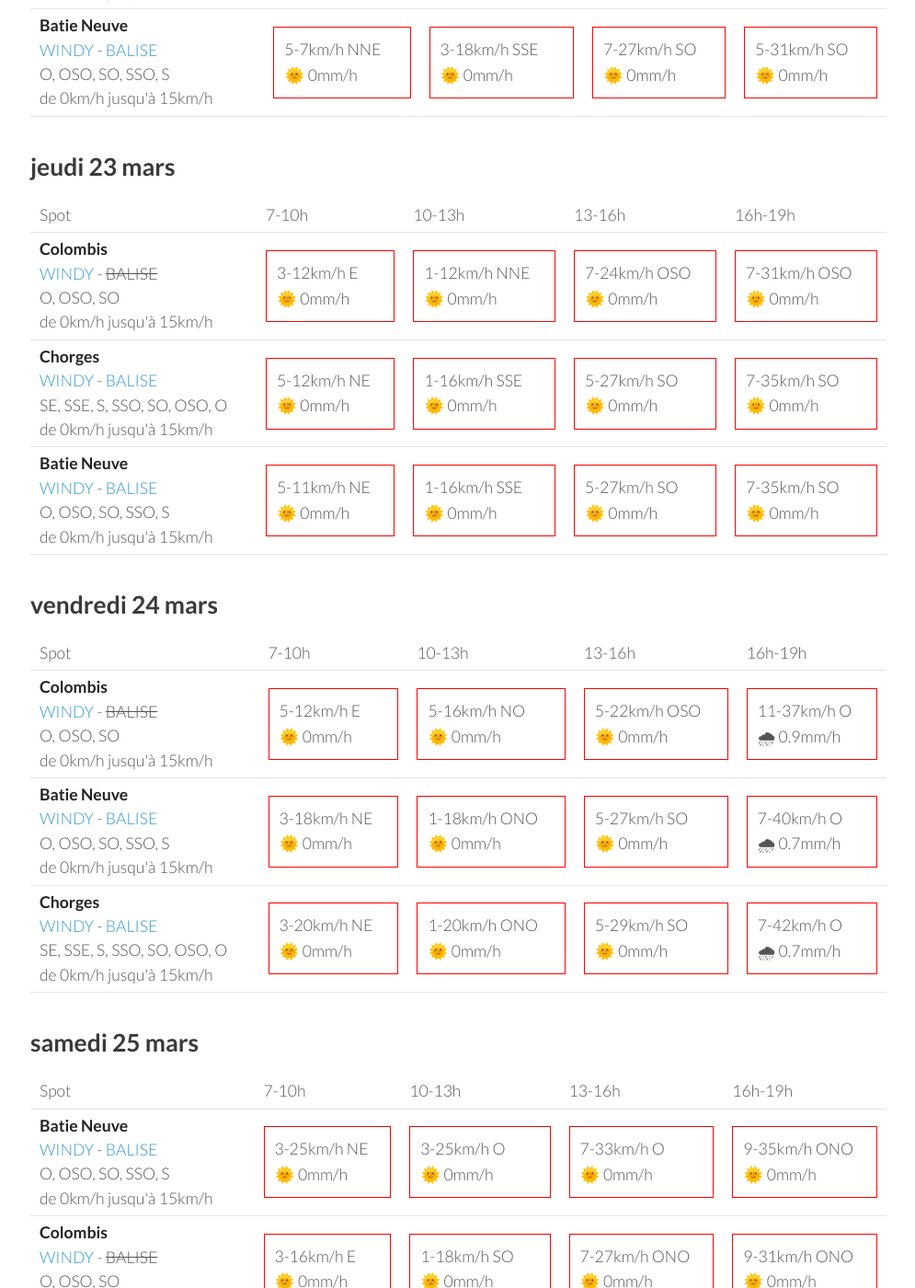
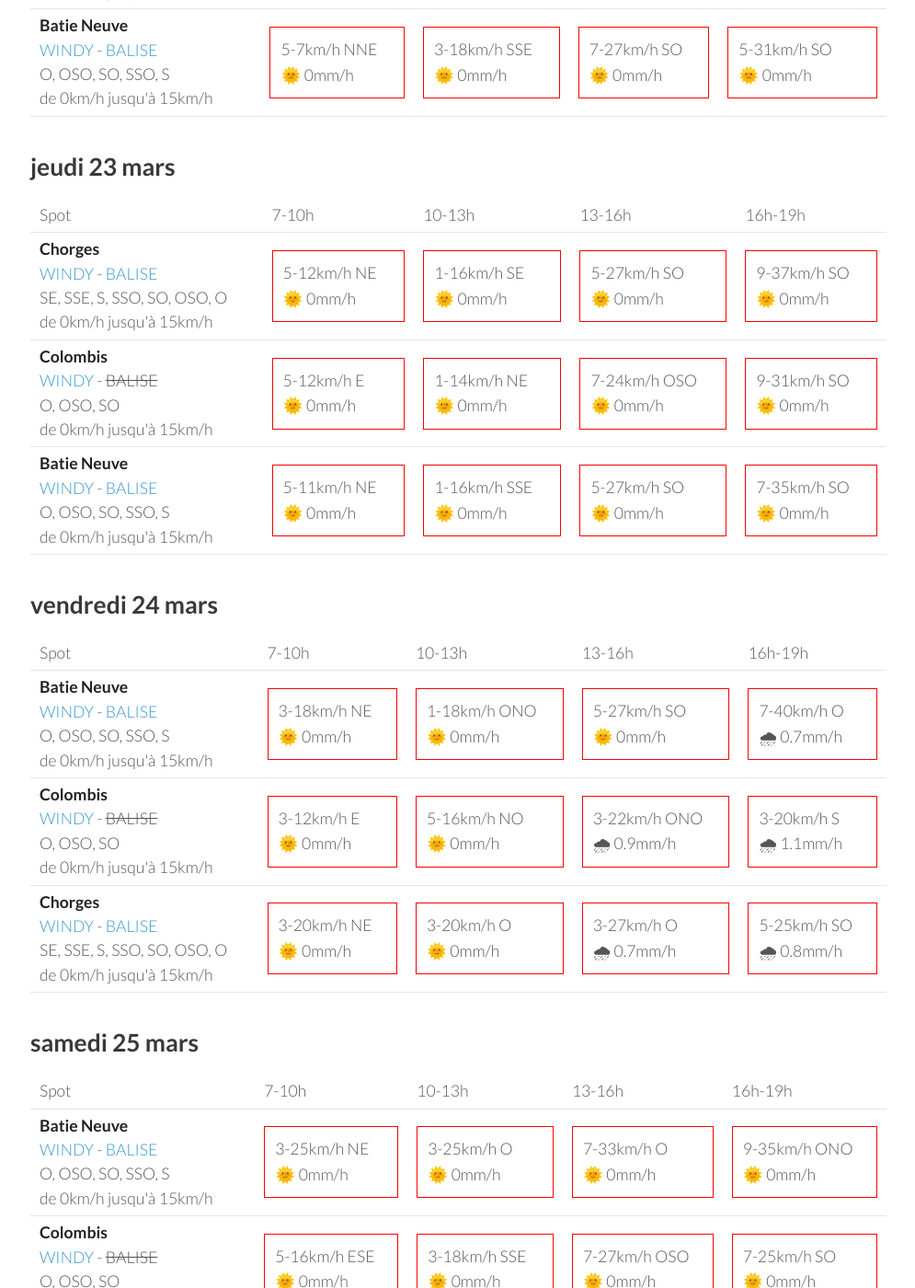
Before and after one commit to parapente-dans-le-nord/parapente-dans-le-nord.github.io, a Jekyll site: the page built from saint_andre.markdown, in a window 1280 px wide and 1400 px high, scrolled down 1542 px. Shown: the whole window at 92% size, without its empty margins (25-1020 px from the left). Built offline with Jekyll 4.4.1, drawn with Linux system fonts in a browser that asks for light colours; some of the changed text lies outside the part shown.

Commit message:
update index.markdown

```diff
--- a/saint_andre.markdown
+++ b/saint_andre.markdown
@@ -114,9 +114,9 @@ page mise à jour le lundi 20 mars 19:36
         <td><strong>Colombis</strong><br><a href="https://windy.com/44.494/6.216?44.559,6.262,10">WINDY</a> - <span class="no-balise"> BALISE </span><br> <span class="vent-favorable">O, OSO, SO</span><br><span class="force-vent">de 0km/h jusqu'à 15km/h</span> </td>
 
             <td><div class="not-flyable"><p>5-7km/h NNE</p><p>🌞 0mm/h</p></div></td>
-            <td><div class="not-flyable"><p>3-14km/h ENE</p><p>🌞 0mm/h</p></div></td>
-            <td><div class="not-flyable"><p>7-25km/h O</p><p>🌞 0mm/h</p></div></td>
-            <td><div class="not-flyable"><p>7-25km/h O</p><p>🌞 0mm/h</p></div></td>
+            <td><div class="not-flyable"><p>3-14km/h NE</p><p>🌞 0mm/h</p></div></td>
+            <td><div class="not-flyable"><p>7-27km/h O</p><p>🌞 0mm/h</p></div></td>
+            <td><div class="not-flyable"><p>5-27km/h ONO</p><p>🌞 0mm/h</p></div></td>
 
 
     </tr>
@@ -125,8 +125,8 @@ page mise à jour le lundi 20 mars 19:36
 
             <td><div class="not-flyable"><p>5-7km/h NNE</p><p>🌞 0mm/h</p></div></td>
             <td><div class="not-flyable"><p>3-18km/h SE</p><p>🌞 0mm/h</p></div></td>
-            <td><div class="not-flyable"><p>5-27km/h SO</p><p>🌞 0mm/h</p></div></td>
-            <td><div class="not-flyable"><p>5-29km/h SO</p><p>🌞 0mm/h</p></div></td>
+            <td><div class="not-flyable"><p>7-29km/h SO</p><p>🌞 0mm/h</p></div></td>
+            <td><div class="not-flyable"><p>3-29km/h SO</p><p>🌞 0mm/h</p></div></td>
 
 
     </tr>
@@ -157,22 +157,22 @@ page mise à jour le lundi 20 mars 19:36
       <td>16h-19h</td>
     </tr>
 <tr>
-        <td><strong>Colombis</strong><br><a href="https://windy.com/44.494/6.216?44.559,6.262,10">WINDY</a> - <span class="no-balise"> BALISE </span><br> <span class="vent-favorable">O, OSO, SO</span><br><span class="force-vent">de 0km/h jusqu'à 15km/h</span> </td>
+        <td><strong>Chorges</strong><br><a href="https://windy.com/44.578/6.280?44.559,6.262,10">WINDY</a> - <span class=""><a href="https://www.openwindmap.org/PP554">BALISE</a> </span><br> <span class="vent-favorable">SE, SSE, S, SSO, SO, OSO, O</span><br><span class="force-vent">de 0km/h jusqu'à 15km/h</span> </td>
 
-            <td><div class="not-flyable"><p>3-12km/h E</p><p>🌞 0mm/h</p></div></td>
-            <td><div class="not-flyable"><p>1-12km/h NNE</p><p>🌞 0mm/h</p></div></td>
-            <td><div class="not-flyable"><p>7-24km/h OSO</p><p>🌞 0mm/h</p></div></td>
-            <td><div class="not-flyable"><p>7-31km/h OSO</p><p>🌞 0mm/h</p></div></td>
+            <td><div class="not-flyable"><p>5-12km/h NE</p><p>🌞 0mm/h</p></div></td>
+            <td><div class="not-flyable"><p>1-16km/h SE</p><p>🌞 0mm/h</p></div></td>
+            <td><div class="not-flyable"><p>5-27km/h SO</p><p>🌞 0mm/h</p></div></td>
+            <td><div class="not-flyable"><p>9-37km/h SO</p><p>🌞 0mm/h</p></div></td>
 
 
     </tr>
 <tr>
-        <td><strong>Chorges</strong><br><a href="https://windy.com/44.578/6.280?44.559,6.262,10">WINDY</a> - <span class=""><a href="https://www.openwindmap.org/PP554">BALISE</a> </span><br> <span class="vent-favorable">SE, SSE, S, SSO, SO, OSO, O</span><br><span class="force-vent">de 0km/h jusqu'à 15km/h</span> </td>
+        <td><strong>Colombis</strong><br><a href="https://windy.com/44.494/6.216?44.559,6.262,10">WINDY</a> - <span class="no-balise"> BALISE </span><br> <span class="vent-favorable">O, OSO, SO</span><br><span class="force-vent">de 0km/h jusqu'à 15km/h</span> </td>
 
-            <td><div class="not-flyable"><p>5-12km/h NE</p><p>🌞 0mm/h</p></div></td>
-            <td><div class="not-flyable"><p>1-16km/h SSE</p><p>🌞 0mm/h</p></div></td>
-            <td><div class="not-flyable"><p>5-27km/h SO</p><p>🌞 0mm/h</p></div></td>
-            <td><div class="not-flyable"><p>7-35km/h SO</p><p>🌞 0mm/h</p></div></td>
+            <td><div class="not-flyable"><p>5-12km/h E</p><p>🌞 0mm/h</p></div></td>
+            <td><div class="not-flyable"><p>1-14km/h NE</p><p>🌞 0mm/h</p></div></td>
+            <td><div class="not-flyable"><p>7-24km/h OSO</p><p>🌞 0mm/h</p></div></td>
+            <td><div class="not-flyable"><p>9-31km/h SO</p><p>🌞 0mm/h</p></div></td>
 
 
     </tr>
@@ -203,16 +203,6 @@ page mise à jour le lundi 20 mars 19:36
       <td>16h-19h</td>
     </tr>
 <tr>
-        <td><strong>Colombis</strong><br><a href="https://windy.com/44.494/6.216?44.559,6.262,10">WINDY</a> - <span class="no-balise"> BALISE </span><br> <span class="vent-favorable">O, OSO, SO</span><br><span class="force-vent">de 0km/h jusqu'à 15km/h</span> </td>
-
-            <td><div class="not-flyable"><p>5-12km/h E</p><p>🌞 0mm/h</p></div></td>
-            <td><div class="not-flyable"><p>5-16km/h NO</p><p>🌞 0mm/h</p></div></td>
-            <td><div class="not-flyable"><p>5-22km/h OSO</p><p>🌞 0mm/h</p></div></td>
-            <td><div class="not-flyable"><p>11-37km/h O</p><p>🌧 0.9mm/h</p></div></td>
-
-
-    </tr>
-<tr>
         <td><strong>Batie Neuve</strong><br><a href="https://windy.com/44.584/6.236?44.559,6.262,10,m:eTtagly">WINDY</a> - <span class=""><a href="https://www.openwindmap.org/PP554">BALISE</a> </span><br> <span class="vent-favorable">O, OSO, SO, SSO, S</span><br><span class="force-vent">de 0km/h jusqu'à 15km/h</span> </td>
 
             <td><div class="not-flyable"><p>3-18km/h NE</p><p>🌞 0mm/h</p></div></td>
@@ -223,12 +213,22 @@ page mise à jour le lundi 20 mars 19:36
 
     </tr>
 <tr>
+        <td><strong>Colombis</strong><br><a href="https://windy.com/44.494/6.216?44.559,6.262,10">WINDY</a> - <span class="no-balise"> BALISE </span><br> <span class="vent-favorable">O, OSO, SO</span><br><span class="force-vent">de 0km/h jusqu'à 15km/h</span> </td>
+
+            <td><div class="not-flyable"><p>3-12km/h E</p><p>🌞 0mm/h</p></div></td>
+            <td><div class="not-flyable"><p>5-16km/h NO</p><p>🌞 0mm/h</p></div></td>
+            <td><div class="not-flyable"><p>3-22km/h ONO</p><p>🌧 0.9mm/h</p></div></td>
+            <td><div class="not-flyable"><p>3-20km/h S</p><p>🌧 1.1mm/h</p></div></td>
+
+
+    </tr>
+<tr>
         <td><strong>Chorges</strong><br><a href="https://windy.com/44.578/6.280?44.559,6.262,10">WINDY</a> - <span class=""><a href="https://www.openwindmap.org/PP554">BALISE</a> </span><br> <span class="vent-favorable">SE, SSE, S, SSO, SO, OSO, O</span><br><span class="force-vent">de 0km/h jusqu'à 15km/h</span> </td>
 
             <td><div class="not-flyable"><p>3-20km/h NE</p><p>🌞 0mm/h</p></div></td>
-            <td><div class="not-flyable"><p>1-20km/h ONO</p><p>🌞 0mm/h</p></div></td>
-            <td><div class="not-flyable"><p>5-29km/h SO</p><p>🌞 0mm/h</p></div></td>
-            <td><div class="not-flyable"><p>7-42km/h O</p><p>🌧 0.7mm/h</p></div></td>
+            <td><div class="not-flyable"><p>3-20km/h O</p><p>🌞 0mm/h</p></div></td>
+            <td><div class="not-flyable"><p>3-27km/h O</p><p>🌧 0.7mm/h</p></div></td>
+            <td><div class="not-flyable"><p>5-25km/h SO</p><p>🌧 0.8mm/h</p></div></td>
 
 
     </tr>
@@ -261,20 +261,20 @@ page mise à jour le lundi 20 mars 19:36
 <tr>
         <td><strong>Colombis</strong><br><a href="https://windy.com/44.494/6.216?44.559,6.262,10">WINDY</a> - <span class="no-balise"> BALISE </span><br> <span class="vent-favorable">O, OSO, SO</span><br><span class="force-vent">de 0km/h jusqu'à 15km/h</span> </td>
 
-            <td><div class="not-flyable"><p>3-16km/h E</p><p>🌞 0mm/h</p></div></td>
-            <td><div class="not-flyable"><p>1-18km/h SO</p><p>🌞 0mm/h</p></div></td>
-            <td><div class="not-flyable"><p>7-27km/h ONO</p><p>🌞 0mm/h</p></div></td>
-            <td><div class="not-flyable"><p>9-31km/h ONO</p><p>🌞 0mm/h</p></div></td>
+            <td><div class="not-flyable"><p>5-16km/h ESE</p><p>🌞 0mm/h</p></div></td>
+            <td><div class="not-flyable"><p>3-18km/h SSE</p><p>🌞 0mm/h</p></div></td>
+            <td><div class="not-flyable"><p>7-27km/h OSO</p><p>🌞 0mm/h</p></div></td>
+            <td><div class="not-flyable"><p>7-25km/h SO</p><p>🌞 0mm/h</p></div></td>
 
 
     </tr>
 <tr>
         <td><strong>Chorges</strong><br><a href="https://windy.com/44.578/6.280?44.559,6.262,10">WINDY</a> - <span class=""><a href="https://www.openwindmap.org/PP554">BALISE</a> </span><br> <span class="vent-favorable">SE, SSE, S, SSO, SO, OSO, O</span><br><span class="force-vent">de 0km/h jusqu'à 15km/h</span> </td>
 
-            <td><div class="not-flyable"><p>3-25km/h NE</p><p>🌞 0mm/h</p></div></td>
-            <td><div class="not-flyable"><p>3-25km/h OSO</p><p>🌞 0mm/h</p></div></td>
-            <td><div class="not-flyable"><p>7-33km/h O</p><p>🌞 0mm/h</p></div></td>
-            <td><div class="not-flyable"><p>9-37km/h O</p><p>🌞 0mm/h</p></div></td>
+            <td><div class="not-flyable"><p>3-27km/h NE</p><p>🌞 0mm/h</p></div></td>
+            <td><div class="not-flyable"><p>1-25km/h SSO</p><p>🌞 0mm/h</p></div></td>
+            <td><div class="not-flyable"><p>7-33km/h OSO</p><p>🌞 0mm/h</p></div></td>
+            <td><div class="not-flyable"><p>7-31km/h SO</p><p>🌞 0mm/h</p></div></td>
 
 
     </tr>
```
Also changed, not shown: other parts of saint_andre.markdown (+1 -1 lines).
